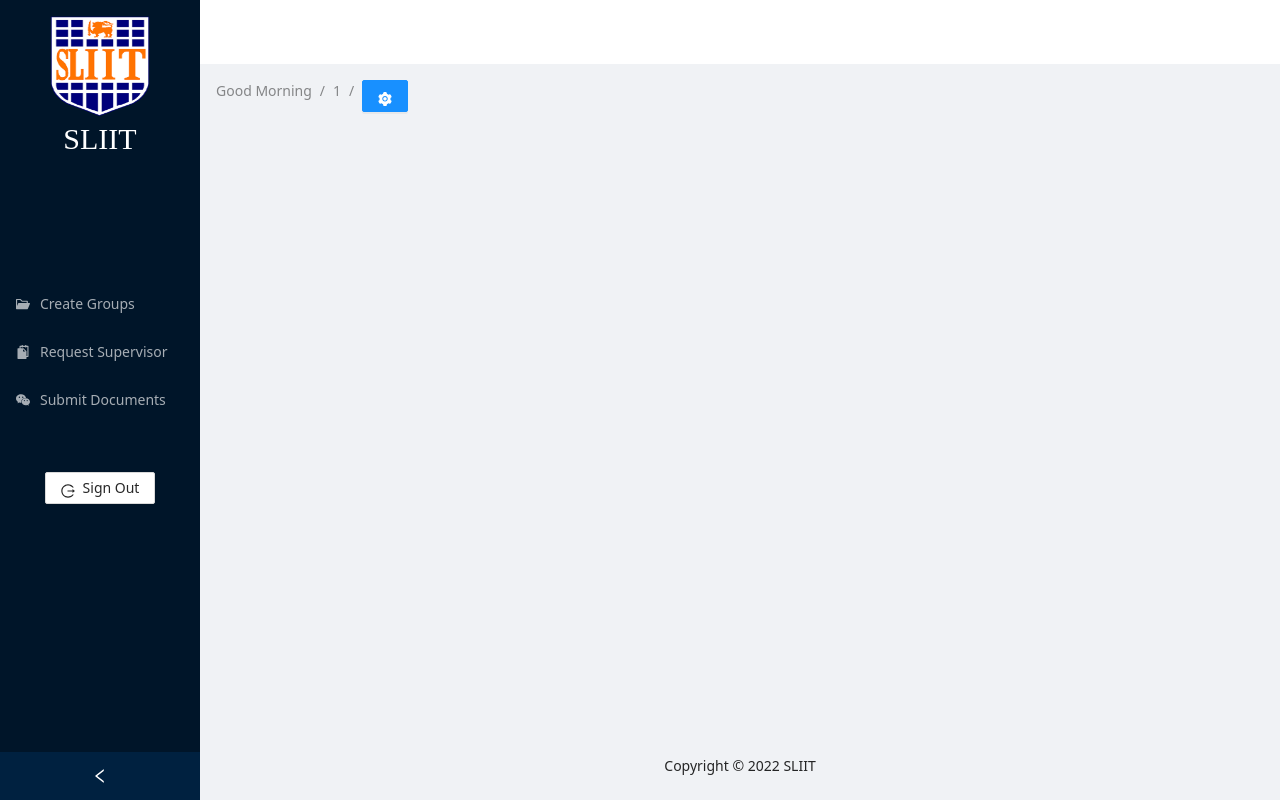
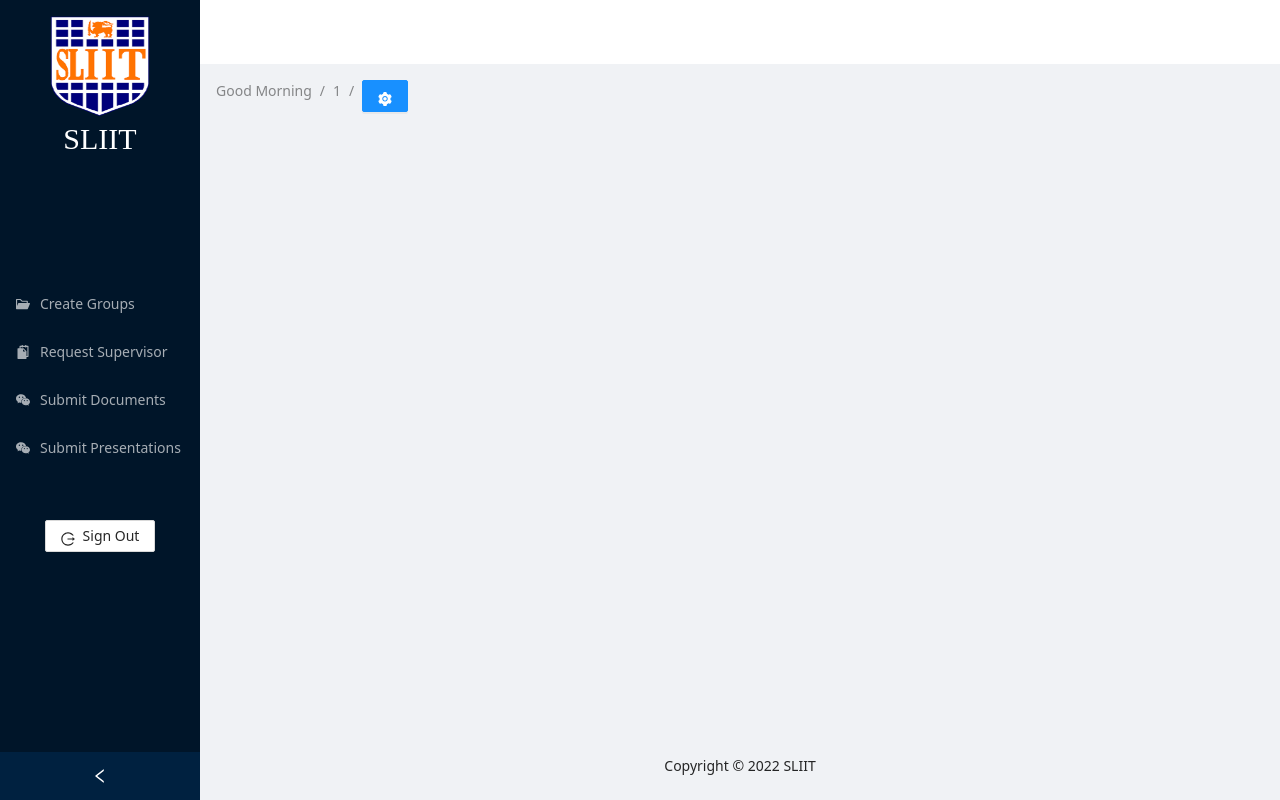
Before and after one commit to SulakshanaGeeth/Research-Project-Management-System, a React (Create React App) app in the folder frontend/: page /v3/1/1/request-supervisor in a window 1280 px wide. Built offline with nearby package versions, Linux system fonts and the light colour scheme.

Commit message:
Add presentation to the dashboard.

```diff
--- a/frontend/src/App.js
+++ b/frontend/src/App.js
@@ -20,8 +20,7 @@ import SupervisorDashboard from "./components/Staff/Supervisor/Dashboard";
 import AdminDashboard from "./components/Staff/Admin/Dashboard";
 
 //Student Imports
-import StudentDashboarrd from "./components/Student/Dashboard";
-import SubmitPresentation from "./components/Student/SubmitPresentation";
+import StudentDashboard from "./components/Student/Dashboard";
 
 const App = () => {
   // The back-to-top button is hidden at the beginning
@@ -51,7 +50,7 @@ const App = () => {
         <Routes>
           <Route path="/" element={<Login />} />
           <Route path="/register" element={<Register />} />
-          <Route path="/submit-presentation" element={<SubmitPresentation />} />
+
           <Route
             path="/passwordreset/:resetToken"
             element={<ResetPassword />}
@@ -59,59 +58,60 @@ const App = () => {
           <Route path="*" element={<PageNotFound />} />
 
           {/* Student Routes Goes Here */}
+
           <Route
             path="/v3/:student-dashboard/:username"
             element={
               <PrivateRoute>
-                <StudentDashboarrd />
+                <StudentDashboard />
               </PrivateRoute>
             }
           />
-          {/* <Route
-            path="/student-dashboard"
-            element={<StudentDashboarrd />}
-          ></Route> */}
+
           <Route
             path="/v3/:student-dashboard/:username/student-group"
             element={
               <PrivateRoute>
-                <StudentDashboarrd />
+                <StudentDashboard />
               </PrivateRoute>
             }
           />
-          {/* <Route path="/student-group" element={<StudentGroup />}></Route> */}
+
           <Route
             path="/v3/:type/:username/view-document"
             element={
               <PrivateRoute>
-                <StudentDashboarrd />
+                <StudentDashboard />
               </PrivateRoute>
             }
           />
-          {/* <Route path="/view-document" element={<ViewDocument />}></Route> */}
 
           <Route
             path="/v3/:type/:username/submit-document"
             element={
               <PrivateRoute>
-                <StudentDashboarrd />
+                <StudentDashboard />
               </PrivateRoute>
             }
           />
-          {/* <Route path="/submit-document" element={<SubmitDocument />}></Route> */}
 
           <Route
             path="/v3/:type/:username/request-supervisor"
             element={
               <PrivateRoute>
-                <StudentDashboarrd />
+                <StudentDashboard />
               </PrivateRoute>
             }
           />
-          {/* <Route
-            path="/request-supervisor"
-            element={<RequestSupervisor />}
-          ></Route> */}
+
+          <Route
+            path="/v3/:type/:username/submit-presentation"
+            element={
+              <PrivateRoute>
+                <StudentDashboard />
+              </PrivateRoute>
+            }
+          />
 
           {/* Private Routes Goes Here */}
 
--- a/frontend/src/components/Student/Dashboard.js
+++ b/frontend/src/components/Student/Dashboard.js
@@ -13,16 +13,13 @@ import "./../Staff/Supervisor/styles/Dashboard.css";
 import Logo from "./../Staff/Supervisor/assets/logo.png";
 import { useNavigate, useParams } from "react-router-dom";
 import CarouselView from "./../Staff/Supervisor/DashboardSubComponents/CarouselView";
-import ResearchTopics from "./../Staff/Supervisor/DashboardSubComponents/ResearchTopics";
-import EvaluateDocuments from "./../Staff/Supervisor/DashboardSubComponents/EvaluateDocuments";
-import ChatWithGroups from "./../Staff/Supervisor/DashboardSubComponents/ChatWithGroups";
 import PasswordResetRequest from "./../Register/PasswordResetRequest";
 import SingleChat from "./../Staff/Supervisor/DashboardSubComponents/SingleChat";
 
 import RequestSupervisor from "./RequestSupervisor";
 import StudentGroup from "./StudentGroup";
 import SubmitDocument from "./SubmitDocument";
-import ViewDocument from "./ViewDocument";
+import SubmitPresentation from "./SubmitPresentation";
 
 const { Header, Content, Footer, Sider } = Layout;
 
@@ -63,6 +60,11 @@ const StudentDashboard = () => {
       )}-dashboard/${localStorage.getItem("username")}/submit-document`:
         setHeader("Submit Documents");
         break;
+      case `/v3/${localStorage.getItem(
+        "type"
+      )}-dashboard/${localStorage.getItem("username")}/submit-presentation`:
+        setHeader("Submit Presentation");
+        break;
       default:
         break;
     }
@@ -81,6 +83,9 @@ const StudentDashboard = () => {
         break;
       case "chat":
         document.getElementById("header").innerHTML = "Submit Documents";
+        break;
+      case "presentations":
+        document.getElementById("header").innerHTML = "Submit Presentations";
         break;
       default:
         document.getElementById("header").innerHTML = "Dashboard";
@@ -180,13 +185,20 @@ const StudentDashboard = () => {
                   "username"
                 )}/request-supervisor`
               ? ["1"]
+              : location.pathname ===
+                `/v3/${localStorage.getItem(
+                  "type"
+                )}-dashboard/${localStorage.getItem(
+                  "username"
+                )}/submit-document`
+              ? ["2"]
               : (location.pathname ===
                   `/v3/${localStorage.getItem(
                     "type"
                   )}-dashboard/${localStorage.getItem(
                     "username"
-                  )}/submit-document` ||
-                  groupName) && ["2"]
+                  )}/submit-presentation` ||
+                  groupName) && ["3"]
           }
         >
           <Menu.Item
@@ -234,6 +246,22 @@ const StudentDashboard = () => {
             }}
           >
             Submit Documents
+          </Menu.Item>
+          <Menu.Item
+            key="3"
+            icon={<WechatFilled />}
+            onClick={() => {
+              setHeader("Submit Presentations");
+              history(
+                `/v3/${localStorage.getItem(
+                  "type"
+                )}-dashboard/${localStorage.getItem(
+                  "username"
+                )}/submit-presentation`
+              );
+            }}
+          >
+            Submit Presentations
           </Menu.Item>
         </Menu>
         <br />
@@ -322,6 +350,12 @@ const StudentDashboard = () => {
             )}-dashboard/${localStorage.getItem(
               "username"
             )}/submit-document` && <SubmitDocument />}
+          {location.pathname ===
+            `/v3/${localStorage.getItem(
+              "type"
+            )}-dashboard/${localStorage.getItem(
+              "username"
+            )}/submit-presentation` && <SubmitPresentation />}
           {groupName && <SingleChat />}
         </Content>
         <Footer style={{ textAlign: "center" }}>
```
